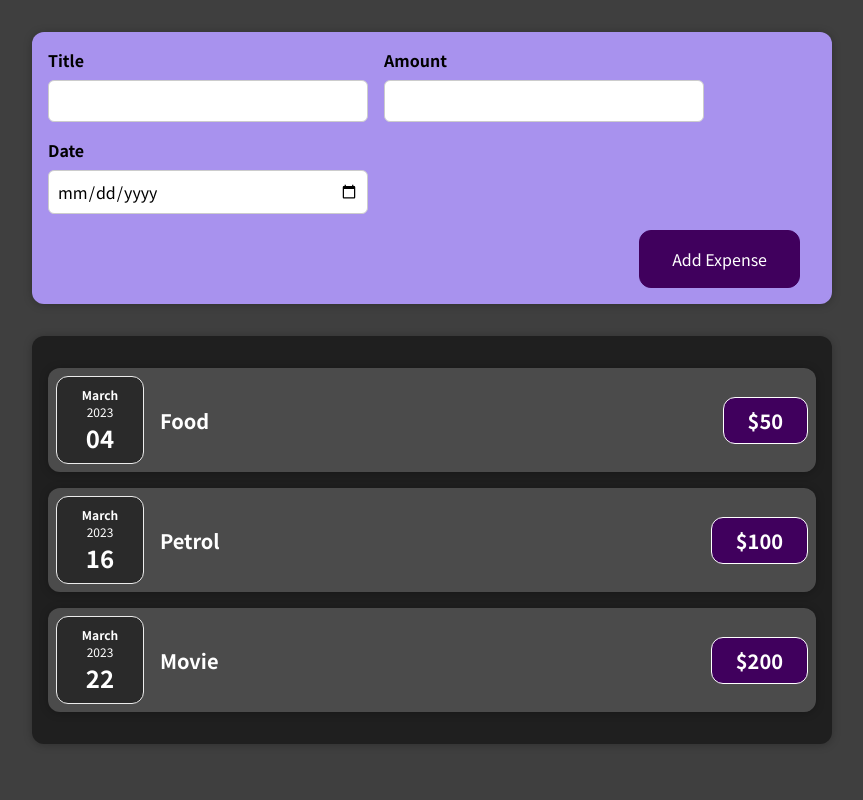
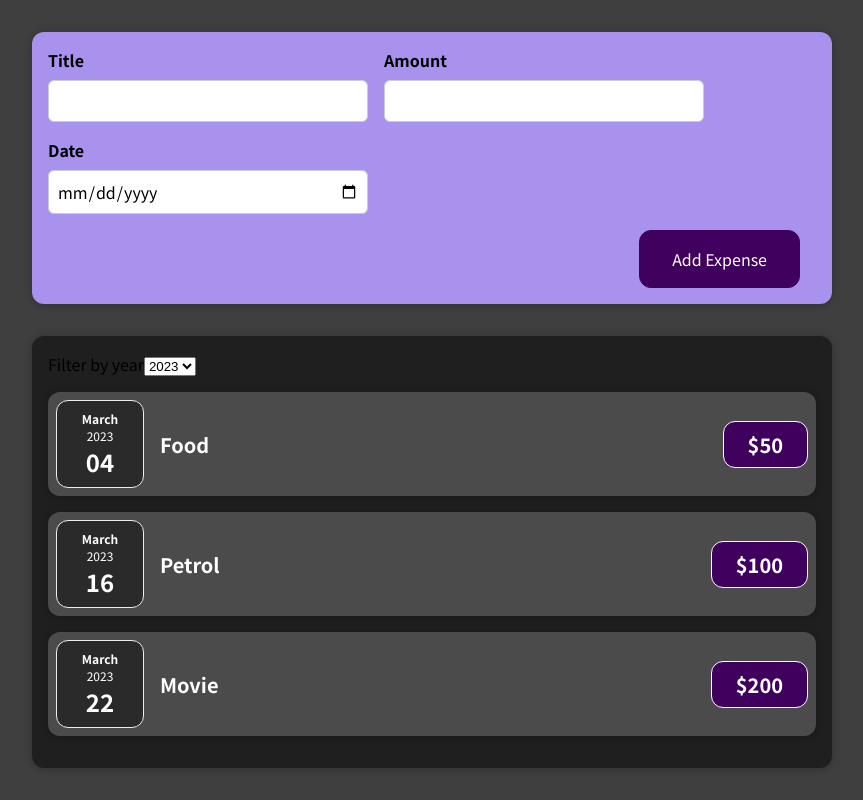
Before and after one commit to vishal1127/expense-tracker-react-app, a React (Create React App) app: page / in a window 1280 px wide. Shown: the whole page, without its empty margins (208-1071 px from the left). Built offline with nearby package versions, Linux system fonts and the light colour scheme.

Commit message:
added filter

```diff
--- a/src/App.js
+++ b/src/App.js
@@ -9,11 +9,6 @@
     { id: "e2", title: "Petrol", date: new Date(2023, 2, 16), amount: "$100" },
     { id: "e3", title: "Movie", date: new Date(2023, 2, 22), amount: "$200" },
   ]);
-  // const expenses = [
-  //   { id: "e1", title: "Food", date: new Date(2023, 2, 4), amount: "$50" },
-  //   { id: "e2", title: "Petrol", date: new Date(2023, 2, 16), amount: "$100" },
-  //   { id: "e3", title: "Movie", date: new Date(2023, 2, 22), amount: "$200" },
-  // ];
   const addExpenseDataHandler = (enteredExpenseData) => {
     // expenses = [...expenses, enteredExpenseData];
     console.log("expenses", enteredExpenseData);
--- /dev/null
+++ b/src/components/Expenses/ExpenseFilter.css
@@ -0,0 +1,24 @@
+.expenses-filter {
+  color: white;
+  padding: 0 1rem;
+}
+
+.expenses-filter__control {
+  display: flex;
+  width: 100%;
+  align-items: center;
+  justify-content: space-between;
+  margin: 1rem 0;
+}
+
+.expenses-filter label {
+  font-weight: bold;
+  margin-bottom: 0.5rem;
+}
+
+.expenses-filter select {
+  font: inherit;
+  padding: 0.5rem 3rem;
+  font-weight: bold;
+  border-radius: 6px;
+}
--- /dev/null
+++ b/src/components/Expenses/ExpenseFilter.js
@@ -0,0 +1,26 @@
+import "./ExpenseFilter.css";
+
+const ExpenseFilter = (props) => {
+  const dropdownChangeHandler = (event) => {
+    props.onChangeFilter(event.target.value);
+  };
+  console.log("props", props.selected);
+  return (
+    <>
+      <div className="expense-filter">
+        <div className="expense-filter__control">
+          <label>Filter by year</label>
+          <select value={props.selected} onChange={dropdownChangeHandler}>
+            <option value="2023">2023</option>
+            <option value="2022">2022</option>
+            <option value="2021">2021</option>
+            <option value="2020">2020</option>
+            <option value="2019">2019</option>
+          </select>
+        </div>
+      </div>
+    </>
+  );
+};
+
+export default ExpenseFilter;
--- a/src/components/Expenses/Expenses.js
+++ b/src/components/Expenses/Expenses.js
@@ -1,11 +1,22 @@
+import { useState } from "react";
+
 import ExpenseItem from "./ExpenseItem";
+import ExpenseFilter from "./ExpenseFilter";
 import Card from "../UI/Card";
 import "./Expenses.css";
 
 const Expenses = (props) => {
+  const [filteredYear, setFilteredYear] = useState("2023");
+  const filterChangeHandler = (selectedYear) => {
+    setFilteredYear(selectedYear);
+  };
   return (
     <>
       <Card className="expenses">
+        <ExpenseFilter
+          selected={filteredYear}
+          onChangeFilter={filterChangeHandler}
+        />
         {props.items.map((expense) => (
           <ExpenseItem
             key={expense.id}
```
